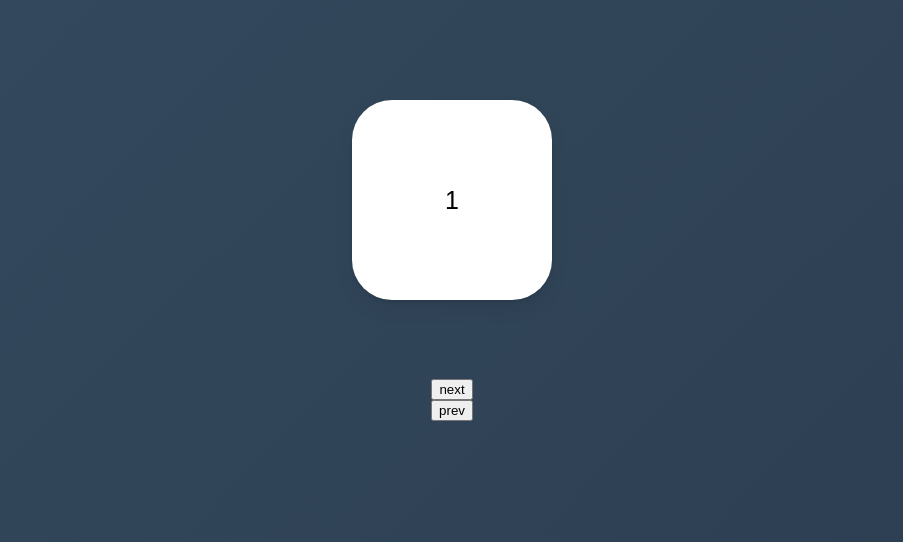
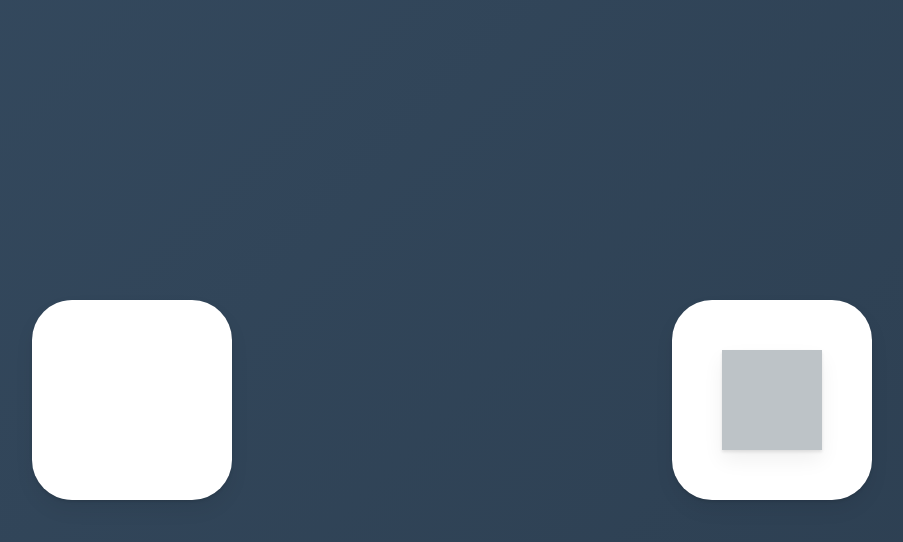
Before and after one commit to origuri/react-framer-app, a React (Create React App) app: page / in a window 1280 px wide. Shown: the top 542 px of the page, without its empty margins (188-1091 px from the left). Built offline with nearby package versions, Linux system fonts and the light colour scheme.

Commit message:
2023.12.28 - layout, layoutId

```diff
--- a/src/App.tsx
+++ b/src/App.tsx
@@ -5,79 +5,57 @@
 
 const Wrapper = styled(motion.div)`
   display: flex;
-  flex-direction: column;
+  // flex-direction: column;
   height: 100vh;
   width: 100vw;
-  justify-content: center;
+  justify-content: space-around;
   align-items: center;
 `;
 
 const Box = styled(motion.div)`
-  position: absolute;
+  // position: absolute;
   top: 100px;
   width: 200px;
   height: 200px;
   background-color: rgb(255, 255, 255);
   border-radius: 40px;
+  // 두 개의 그림자를 써서 페이지에 떠있는 듯한 느낌을 줌.
   box-shadow: 0 2px 3px rgba(0, 0, 0, 0.1), 0 10px 20px rgba(0, 0, 0, 0.06);
   display: flex;
   justify-content: center;
   align-items: center;
-  font-size: 25px;
 `;
 
-const boxVars = {
-  // 함수 형태로 변경하고 해당 값일 때 애니메이션을 변경할 수 있음.
-  entry: (isBack: boolean) => ({
-    x: isBack ? -500 : 500,
-    opacity: 0,
-    scale: 0,
-    transition: {
-      duration: 1,
-    },
-  }),
-  center: {
-    x: 0,
-    opacity: 1,
-    scale: 1,
-    transition: {
-      duration: 1,
-    },
-  },
-  exit: (isBack: boolean) => ({ x: isBack ? 500 : -500, opacity: 0, scale: 0 }),
-};
+const Circle = styled(motion.div)`
+  background-color: #bdc3c7;
+  height: 100px;
+  width: 100px;
+  // border-radius: 50px;
+  box-shadow: 0 2px 3px rgba(0, 0, 0, 0.1), 0 10px 20px rgba(0, 0, 0, 0.06);
+`;
+
+const boxVars = {};
 
 function App() {
-  const [visible, setVisible] = useState(1);
-  const [isBack, setIsBack] = useState(false);
-  const next = () => {
-    setIsBack(false);
-    setVisible((prev) => (prev === 9 ? (prev = 1) : prev + 1));
+  const [clicked, setClicked] = useState(false);
+  const toggleClicked = () => {
+    setClicked((prev) => !prev);
   };
-  const prev = () => {
-    setIsBack(true);
-    setVisible((prev) => (prev === 1 ? (prev = 9) : prev - 1));
-  };
-  console.log(isBack);
-
   return (
-    <Wrapper>
-      {/* 커스텀 값을 보내줌 */}
-      <AnimatePresence mode="wait" custom={isBack}>
-        <Box
-          // 커스텀 값을 보내줌
-          custom={isBack}
-          variants={boxVars}
-          initial="entry"
-          animate="center"
-          exit="exit"
-          key={visible} // state의 값이 변하면서 새로운 컴포넌트가 생겼다고 생각함.
-        >
-          {visible}
-        </Box>
-      </AnimatePresence>
-      <button onClick={next}>next</button>
-      <button onClick={prev}>prev</button>
+    <Wrapper onClick={toggleClicked}>
+      <Box>
+        {clicked ? (
+          <Circle
+            layoutId="circle"
+            style={{ borderRadius: "50px", scale: 0.5 }}
+          />
+        ) : null}
+      </Box>
+      <Box>
+        {!clicked ? (
+          <Circle layoutId="circle" style={{ borderRadius: "0px", scale: 1 }} />
+        ) : null}
+      </Box>
     </Wrapper>
   );
 }
```
